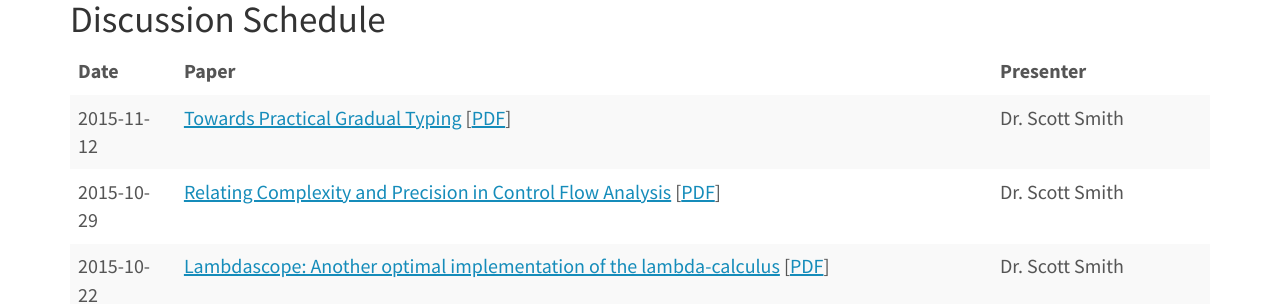
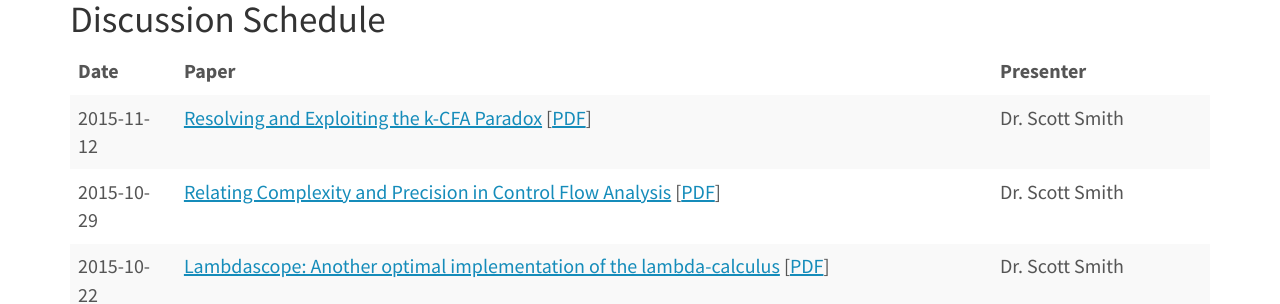
Before and after one commit to JHU-PL-Lab/www-pl-lab, a Jekyll site: the page built from seminars/fall-2015.md, in a window 1280 px wide. Shown: the part 418-722 px from the top of the page. Built offline with Jekyll 4.4.1, drawn with Linux system fonts in a browser that asks for light colours.

Commit message:
Change 2015-11-12 seminar

```diff
--- a/seminars/fall-2015.md
+++ b/seminars/fall-2015.md
@@ -18,7 +18,7 @@ Discussion Schedule
 
 |       Date | Paper                                                                                                                                                                                                                 | Presenter                |
 |------------+-----------------------------------------------------------------------------------------------------------------------------------------------------------------------------------------------------------------------+--------------------------|
-| 2015-11-12 | [Towards Practical Gradual Typing](http://2015.ecoop.org/event/research-track-towards-practical-gradual-typing) [[PDF](http://www.ccs.neu.edu/racket/pubs/ecoop2015-takikawa-et-al.pdf)]                              | Dr. Scott Smith          |
+| 2015-11-12 | [Resolving and Exploiting the k-CFA Paradox](http://citeseerx.ist.psu.edu/viewdoc/summary?doi=10.1.1.169.613) [[PDF](http://citeseerx.ist.psu.edu/viewdoc/download?doi=10.1.1.169.613&rep=rep1&type=pdf)]             | Dr. Scott Smith          |
 | 2015-10-29 | [Relating Complexity and Precision in Control Flow Analysis](http://dl.acm.org/citation.cfm?id=1291166) [[PDF](http://www.cs.brandeis.edu/~mairson/Papers/icfp07.pdf)]                                                | Dr. Scott Smith          |
 | 2015-10-22 | [Lambdascope: Another optimal implementation of the lambda-calculus](http://citeseerx.ist.psu.edu/viewdoc/summary?doi=10.1.1.109.3616&rank=1) [[PDF](http://www.phil.uu.nl/~oostrom/publication/pdf/lambdascope.pdf)] | Dr. Scott Smith          |
 | 2015-10-08 | [EXPLORER: Query- and Demand-Driven Exploration of Interprocedural Control Flow Properties](http://dl.acm.org/citation.cfm?id=2814284) [[PDF](http://www.cs.utexas.edu/~isil/oopsla15.pdf)]                           | Dr. Scott Smith          |
```
